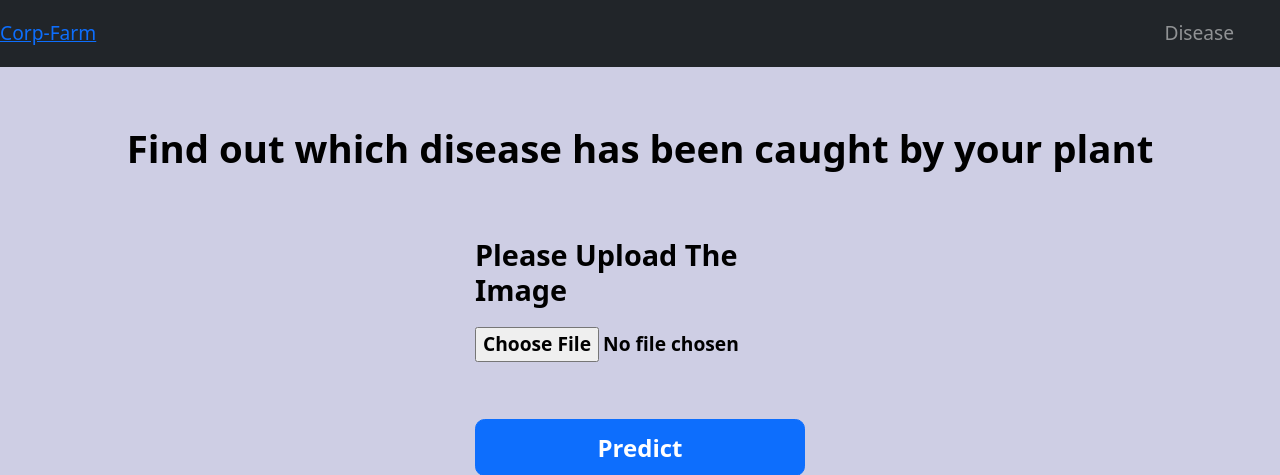
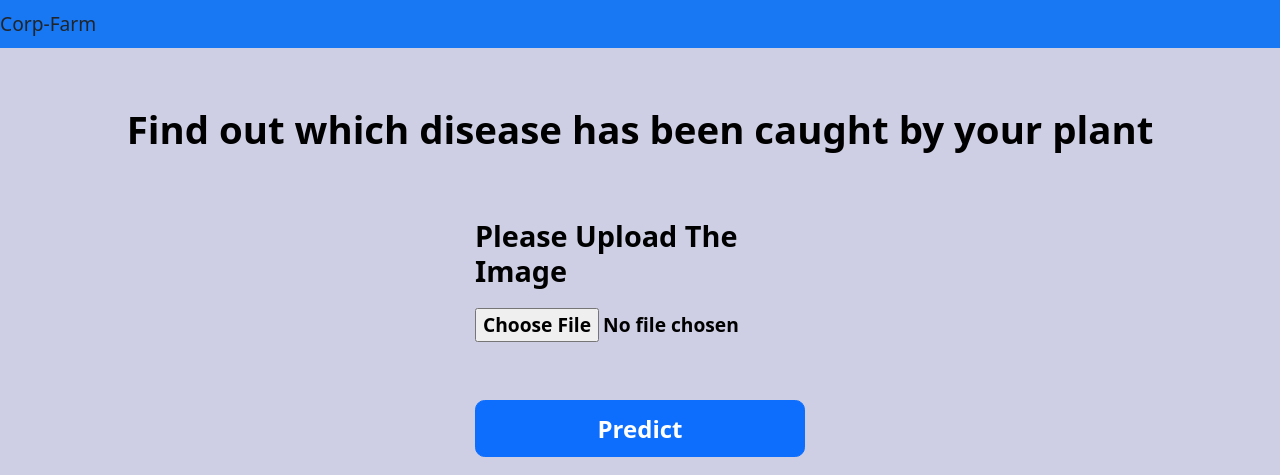
Before and after one commit to asd1510/Crop-Disease-Prediction, a Flask app: page / in a window 1280 px wide. Shown: the top 475 px of the page. Run offline with Flask 2, Linux system fonts and the light colour scheme; some libraries are stand-ins or nearby versions; some web fonts are replaced.

Commit message:
Update layout.html

```diff
--- a/templates/layout.html
+++ b/templates/layout.html
@@ -94,6 +94,20 @@ Smartphone Compatible web template, free webdesigns for Nokia, Samsung, LG, Sony
 			}
 
 		}
+
+		header {
+			/*background-color: rgba(30, 30, 30, 1);*/
+			background-color: #1877f2;
+			margin-top: 0rem;
+			display: block;
+
+		}
+		a {
+			color: white;
+			cursor: pointer;
+			font-weight: bolder;
+			font-size: 150%;
+		}
 	</style>
 	<script>
 		addEventListener("load", function () {
@@ -141,35 +155,13 @@ Smartphone Compatible web template, free webdesigns for Nokia, Samsung, LG, Sony
 	<link href="//fonts.googleapis.com/css?family=Thasadith:400,400i,700,700i&amp;subset=latin-ext,thai,vietnamese"
 		rel="stylesheet">
 	<!-- //google fonts -->
-
-	<style>
-		header {
-			background-color: rgba(30, 30, 30, 1);
-			margin-top: 0rem;
-			display: block;
-
-		}
-	</style>
 </head>
 
 <body>
 
 	<!-- Navigation -->
-	<nav class="navbar navbar-expand-lg navbar-dark bg-dark static-top" style="background-color: #1C00ff00;">
-		<a href="https://corp-farm.netlify.app/">Corp-Farm</a>
-		<div class="container">
-			<button class="navbar-toggler" type="button" data-toggle="collapse" data-target="#navbarResponsive"
-				aria-controls="navbarResponsive" aria-expanded="false" aria-label="Toggle navigation">
-				<span class="navbar-toggler-icon"></span>
-			</button>
-			<div class="collapse navbar-collapse" id="navbarResponsive">
-				<ul class="navbar-nav ml-auto">
-					<li class="nav-item">
-						<a class="nav-link" href="{{ url_for('disease_prediction') }}">Disease</a>
-					</li>
-				</ul>
-			</div>
-		</div>
+	<nav class="navbar navbar-expand-lg navbar-dark bg-dark static-top" style="background-color: #1877f2 !important;">
+		<a href="https://corp-farm.netlify.app/" class="nav-link">Corp-Farm</a>
 	</nav>
 
 
```
